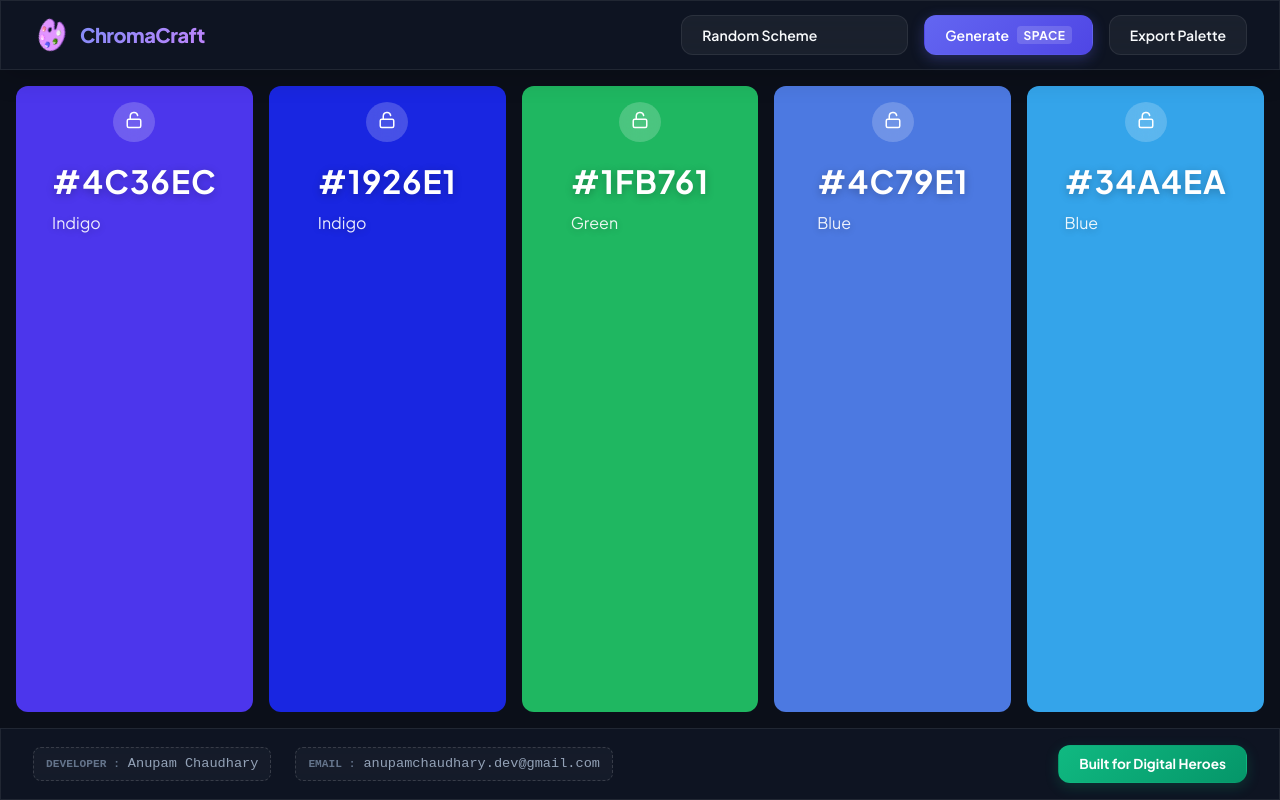
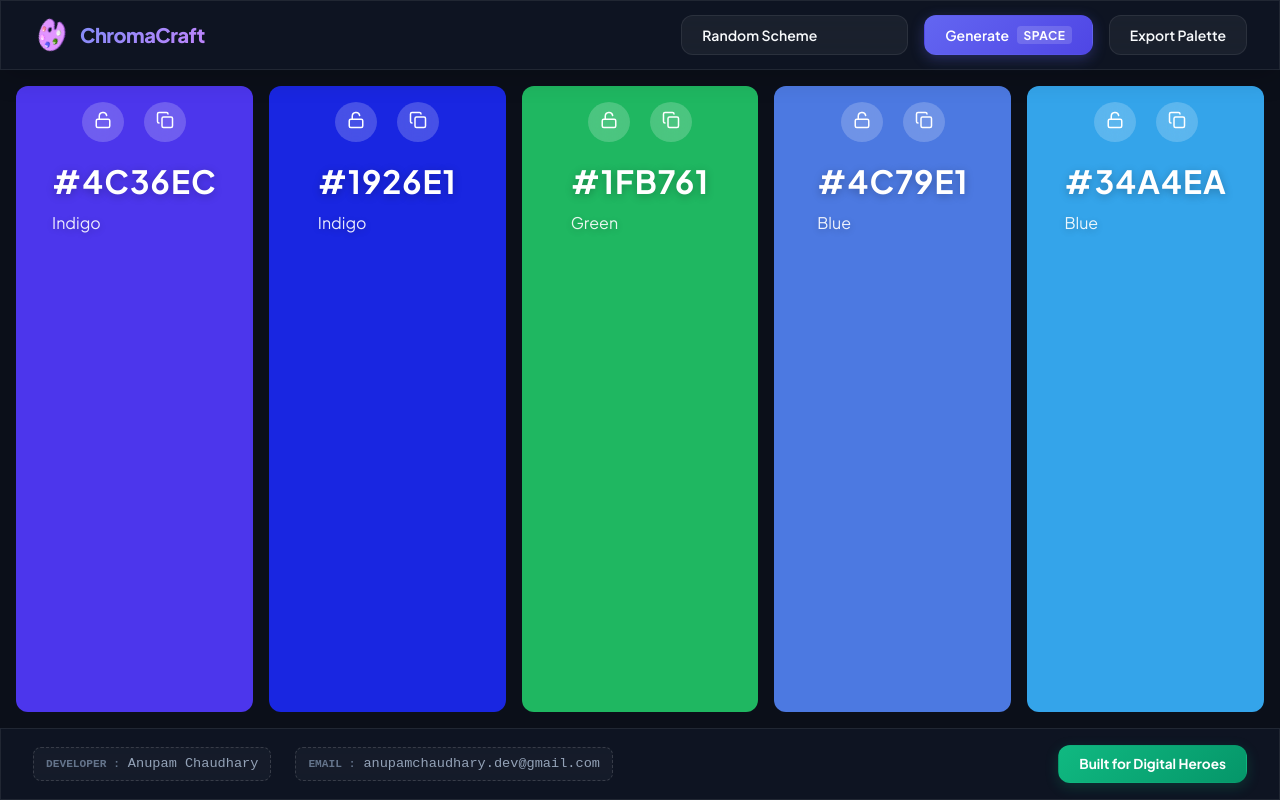
Before and after one commit to anupam311/chromacraft-digital-heroes-tool, a React (Vite) app: page / in a window 1280 px wide. Built offline with nearby package versions, Linux system fonts and the light colour scheme.

Commit message:
feat: add hex color copy functionality.

```diff
--- a/src/App.jsx
+++ b/src/App.jsx
@@ -17,6 +17,7 @@ export default function App() {
   const [harmonyMode, setHarmonyMode] = useState('random');
   const [colors, setColors] = useState(generatePalette('random'));
   const [selectedIndex, setSelectedIndex] = useState(null);
+  const [copiedColor, setCopiedColor] = useState("");
 
   const handleGenerate = () => {
     const newPalette = generatePalette(harmonyMode);
@@ -63,6 +64,18 @@ export default function App() {
     );
   };
 
+  const copyColor = (index) => {
+    const success = copyToClipboard(colors[index].hex);
+
+    if (!success) return;
+
+    setCopiedColor(colors[index].hex);
+
+    setTimeout(() => {
+      setCopiedColor("");
+    }, 1800);
+  };
+
   const onExportToggle = () => {
     console.log('Export modal toggled!');
   };
@@ -103,6 +116,12 @@ export default function App() {
         developerName={DEVELOPER_NAME}
         developerEmail={DEVELOPER_EMAIL}
       />
+
+      {copiedColor && (
+        <div className="copy-toast">
+          Copied {copiedColor}
+        </div>
+      )}
     </>
   );
 }
--- a/src/components/Column.jsx
+++ b/src/components/Column.jsx
@@ -1,5 +1,5 @@
 import React from "react";
-import {Lock, LockOpen} from "lucide-react";
+import {Lock, LockOpen, Copy} from "lucide-react";
 
 function Column({
   color,
@@ -33,6 +33,16 @@ function Column({
           ) : (
             <LockOpen size={18} strokeWidth={2} />
           )}
+        </button>
+        <button
+          className="icon-btn"
+          onClick={(e) => {
+            e.stopPropagation();
+            onCopy();
+          }}
+          title="Copy HEX"
+        >
+          <Copy size={18} strokeWidth={2} />
         </button>
       </div>
 
--- a/src/index.css
+++ b/src/index.css
@@ -263,7 +263,8 @@ select.btn-secondary:hover {
 
 .column-top {
   display: flex;
-  justify-content: flex-end;
+  justify-content: space-between;
+  gap: 20px;
 
   padding-top: 16px;
 }
@@ -340,6 +341,8 @@ select.btn-secondary:hover {
 
   box-shadow:
     0 8px 32px rgba(255,255,255,0.15);
+
+  animation:fadeIn .3s;
 }
 
 /* Sliders */
@@ -455,3 +458,40 @@ select.btn-secondary:hover {
     transform: translateY(0);
   }
 }
+
+.copy-toast{
+
+    position:fixed;
+
+    bottom:30px;
+
+    left:50%;
+
+    transform:translateX(-50%);
+
+    background:#111827;
+
+    color:white;
+
+    padding:12px 24px;
+
+    border-radius:12px;
+
+    box-shadow:0 8px 30px rgba(0,0,0,.25);
+
+    z-index: 9999;
+
+    animation:fadeUp .3s;
+}
+
+@keyframes fadeUp{
+  from{
+    opacity:0;
+    transform:translate(-50%,20px);
+  }
+
+  to{
+    opacity:1;
+    transform:translate(-50%,0);
+  }
+}
--- a/src/utils/color.js
+++ b/src/utils/color.js
@@ -32,8 +32,14 @@ export function generateRandomColor() {
 // CLIPBOARD
 // =========================================
 
-export function copyToClipboard(text) {
-  navigator.clipboard.writeText(text);
+export async function copyToClipboard(text) {
+  try {
+    await navigator.clipboard.writeText(text);
+    return true;
+  } catch (err) {
+    console.error("Failed to copy:", err);
+    return false;
+  }
 }
 
 // =========================================
```
